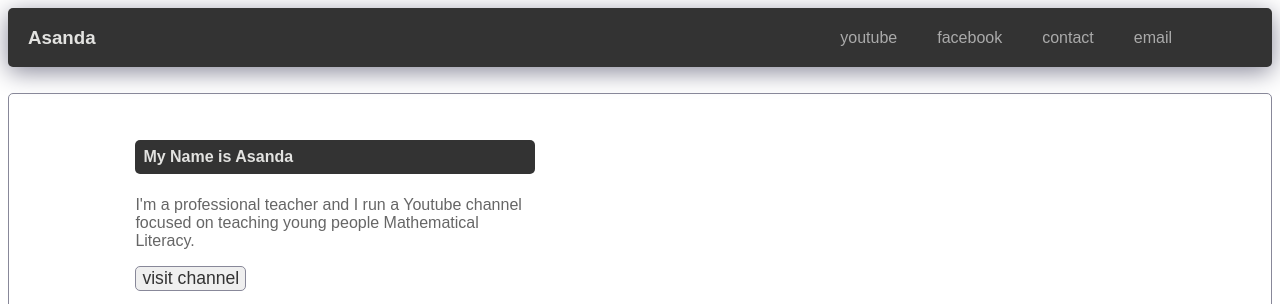
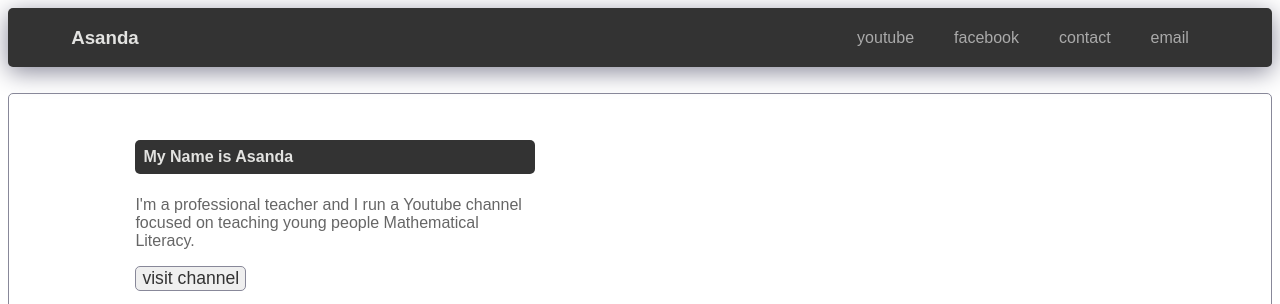
Before and after one commit to sonofanna/test2, a plain HTML site: page index.html in a window 1280 px wide. Shown: the top 304 px of the page. Drawn offline with Linux system fonts and the light colour scheme; grey boxes are pictures that could not be loaded.

Commit message:
Update styles.css
head padding inline 5%

```diff
--- a/styles.css
+++ b/styles.css
@@ -22,7 +22,7 @@ body{
 	padding-inline: 20px 80px;
 	box-shadow: 0 5px 25px #888899;
 	transition: 0.3s ease;
-
+	padding-inline: 5%;
 }
 #name{
 
```
